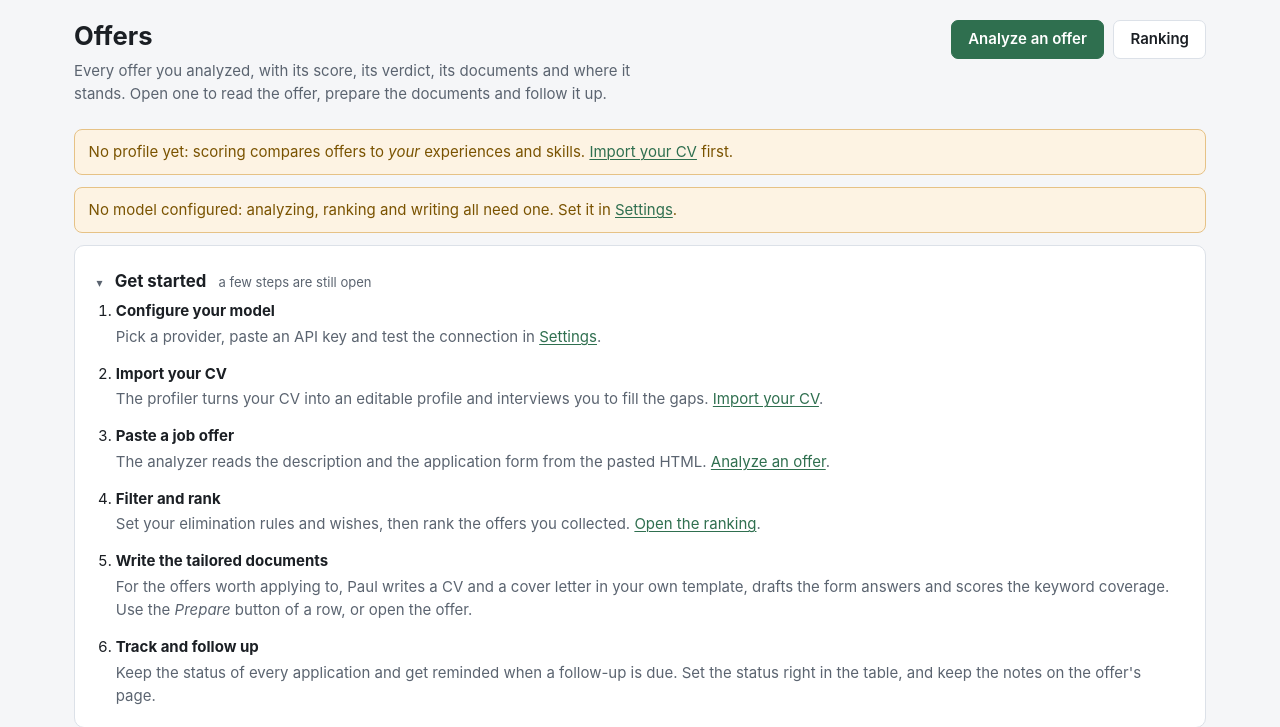
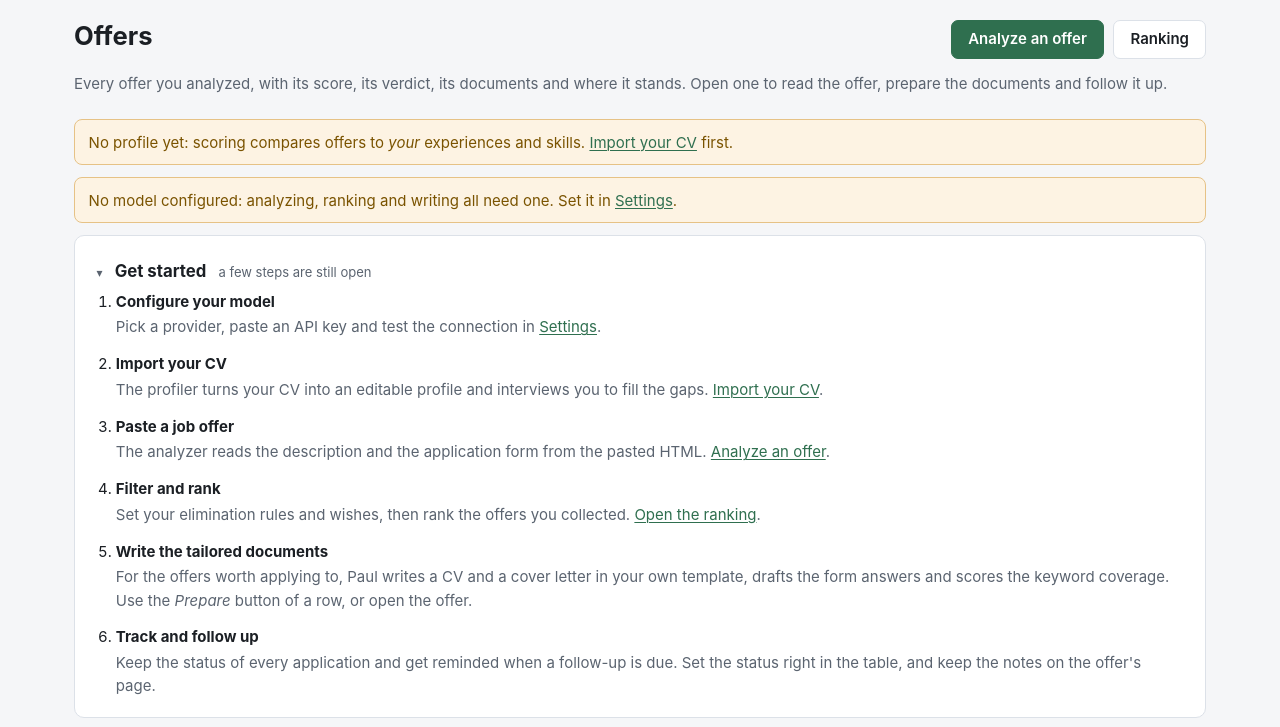
Before and after one commit to thomassimmer/paul, a FastAPI app: page / in a window 1280 px wide. Shown: the part 137-864 px from the top of the page. Run offline with FastAPI, Linux system fonts and the light colour scheme; data comes from the database, SQL or seed files in the repository; data that the repository does not hold is empty.

Commit message:
Leave room under the action buttons, and let the lede use the width
The title row sat flush against the paragraph that introduces the page, and .lede stopped at 62ch, wrapping well before the room ran out. Give .page-head a bottom gap when something follows it, and drop the lede's own cap.

```diff
--- a/app/web/static/style.css
+++ b/app/web/static/style.css
@@ -123,7 +123,10 @@ footer {
 h1 { font-size: 1.6rem; line-height: 1.25; margin: 0 0 0.4rem; }
 h2 { font-size: 1.05rem; margin: 0 0 0.75rem; }
 h3 { font-size: 0.95rem; margin: 1.15rem 0 0.5rem; }
-.lede { color: var(--muted); margin: 0 0 1.5rem; max-width: 62ch; }
+/* The line that introduces a page or a section. It takes the width it is given
+   instead of stopping early on its own, and it keeps a gap above so it never
+   sits flush under the title or the action buttons it follows. */
+.lede { color: var(--muted); margin: 0.85rem 0 1.5rem; max-width: none; }
 
 /* A second section inside one card keeps breathing room from the first. */
 .card > h2:not(:first-child) { margin-top: 1.5rem; }
@@ -390,6 +393,9 @@ ul.banner { padding-left: 2rem; }
 
 /* --- Profiler ---------------------------------------------------------- */
 
+/* The title row, with its action buttons on the right when there are any. It
+   keeps a gap from whatever it introduces, so the buttons are not glued to the
+   text below. */
 .page-head {
   display: flex;
   flex-wrap: wrap;
@@ -397,6 +403,7 @@ ul.banner { padding-left: 2rem; }
   justify-content: space-between;
   gap: 0.6rem 1rem;
 }
+.page-head:not(:last-child) { margin-bottom: 0.85rem; }
 
 .tag {
   font-size: 0.68rem;
```
